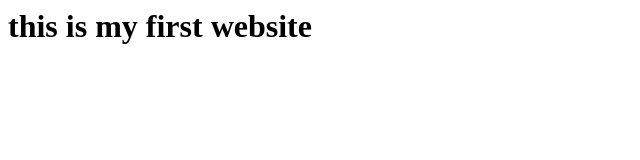
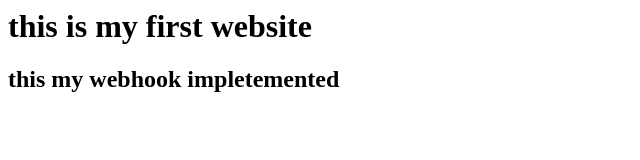
Before and after one commit to k-sreekanth29/newhttpd, a plain HTML site: page index.html in a window 1280 px wide. Shown: the whole page, without its empty margins (0-640 px from the left). Drawn offline with Linux system fonts and the light colour scheme.

Commit message:
Update index.html

```diff
--- a/index.html
+++ b/index.html
@@ -1 +1,2 @@
 <h1> this is my first website </h1>
+<h2>this my webhook impletemented </h2>
```
